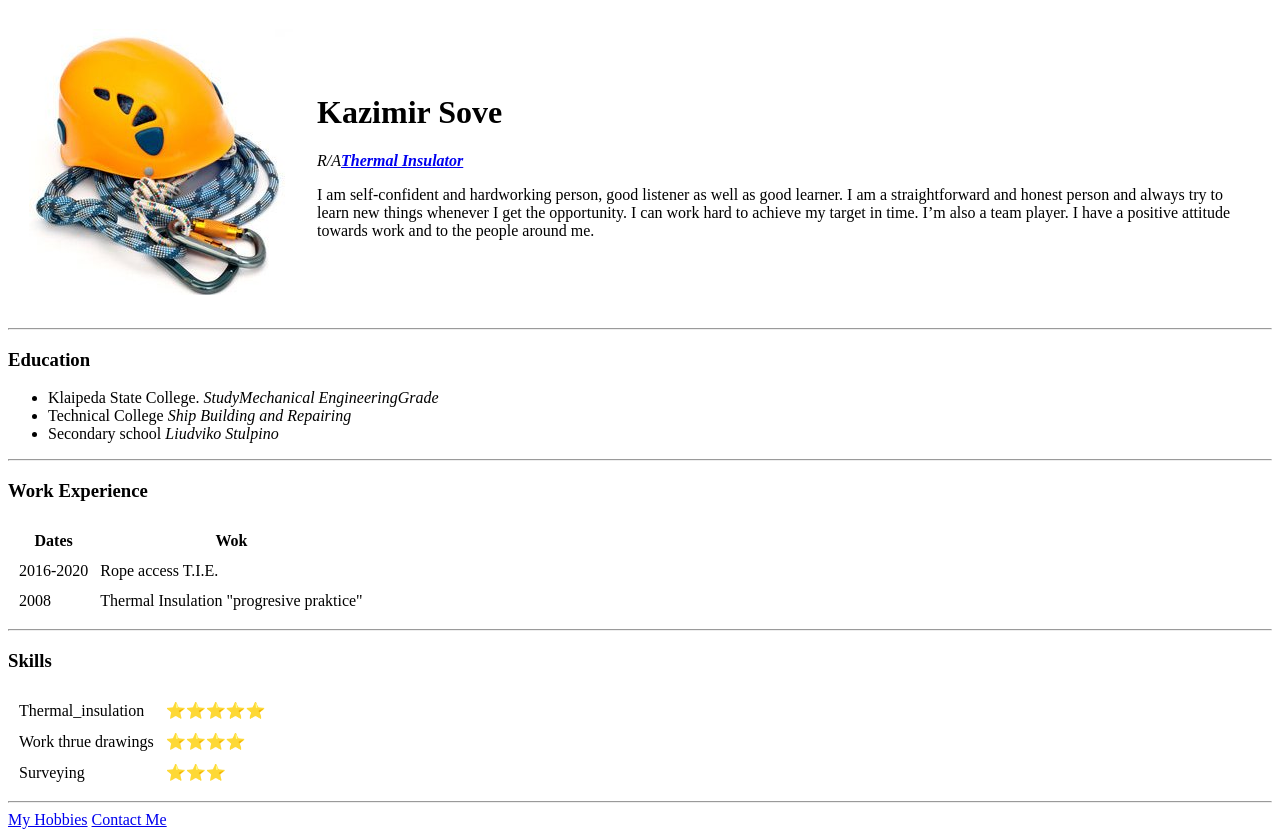
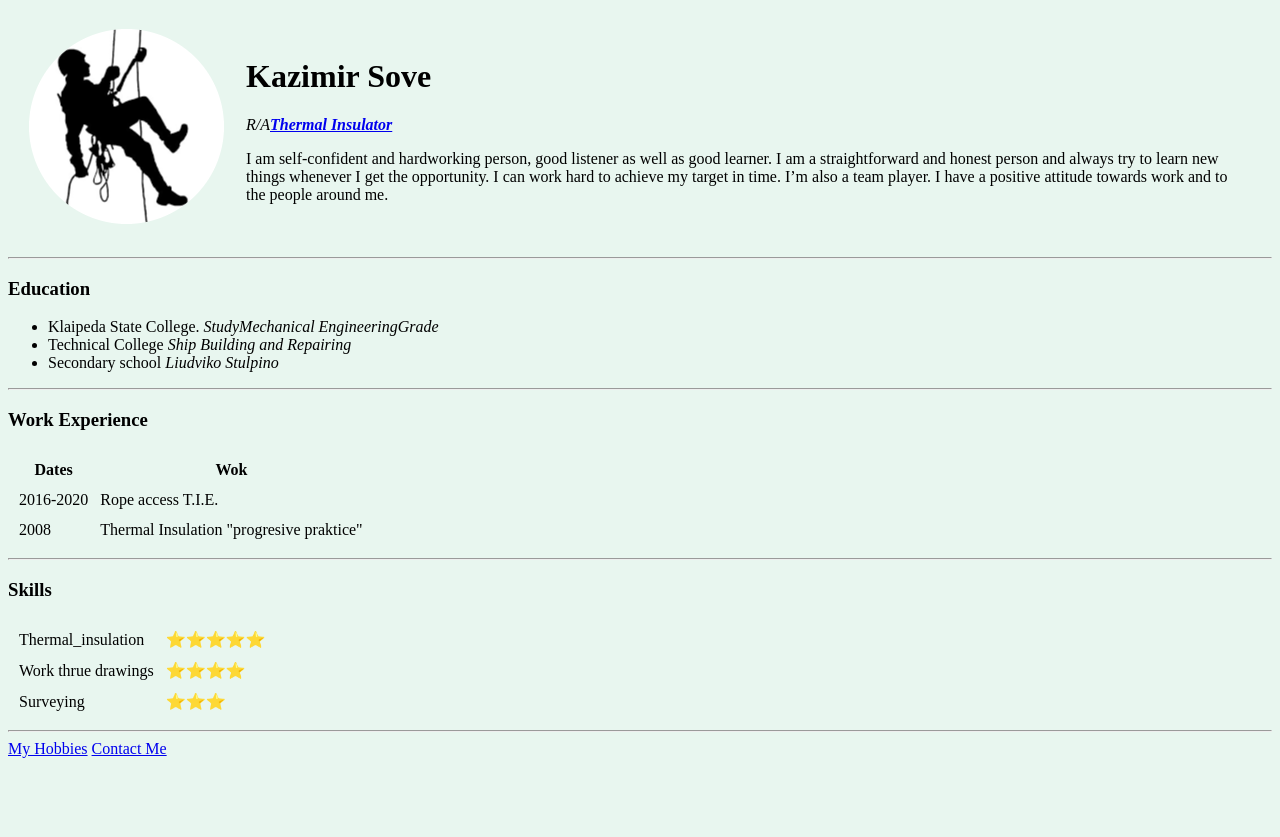
Before and after one commit to kazik251/cv, a plain HTML site: page index.html in a window 1280 px wide. After the commit the page ends 800 px from the top, so only its background shows below. Drawn offline with Linux system fonts and the light colour scheme.

Commit message:
Add files via upload

```diff
--- a/index.html
+++ b/index.html
@@ -6,10 +6,10 @@
   <title>😎Kazimir's Personal Site</title>
 </head>
 
-<body>
+<body style="background-color: #E8F6EF;">
   <table cellspacing="20">
     <tr>
-      <td><img src="Rope access pic.jpg" alt="Rope access profile image"></td>
+      <td><img src="Climbing.png" alt="Rope access profile image"></td>
       <td>
         <h1>Kazimir Sove</h1>
         <p><em>R/A<strong><a href="https://en.wikipedia.org/wiki/Thermal_insulation">Thermal Insulator</a></strong></em>
```
Also changed, not shown: Climbing.png (added).
